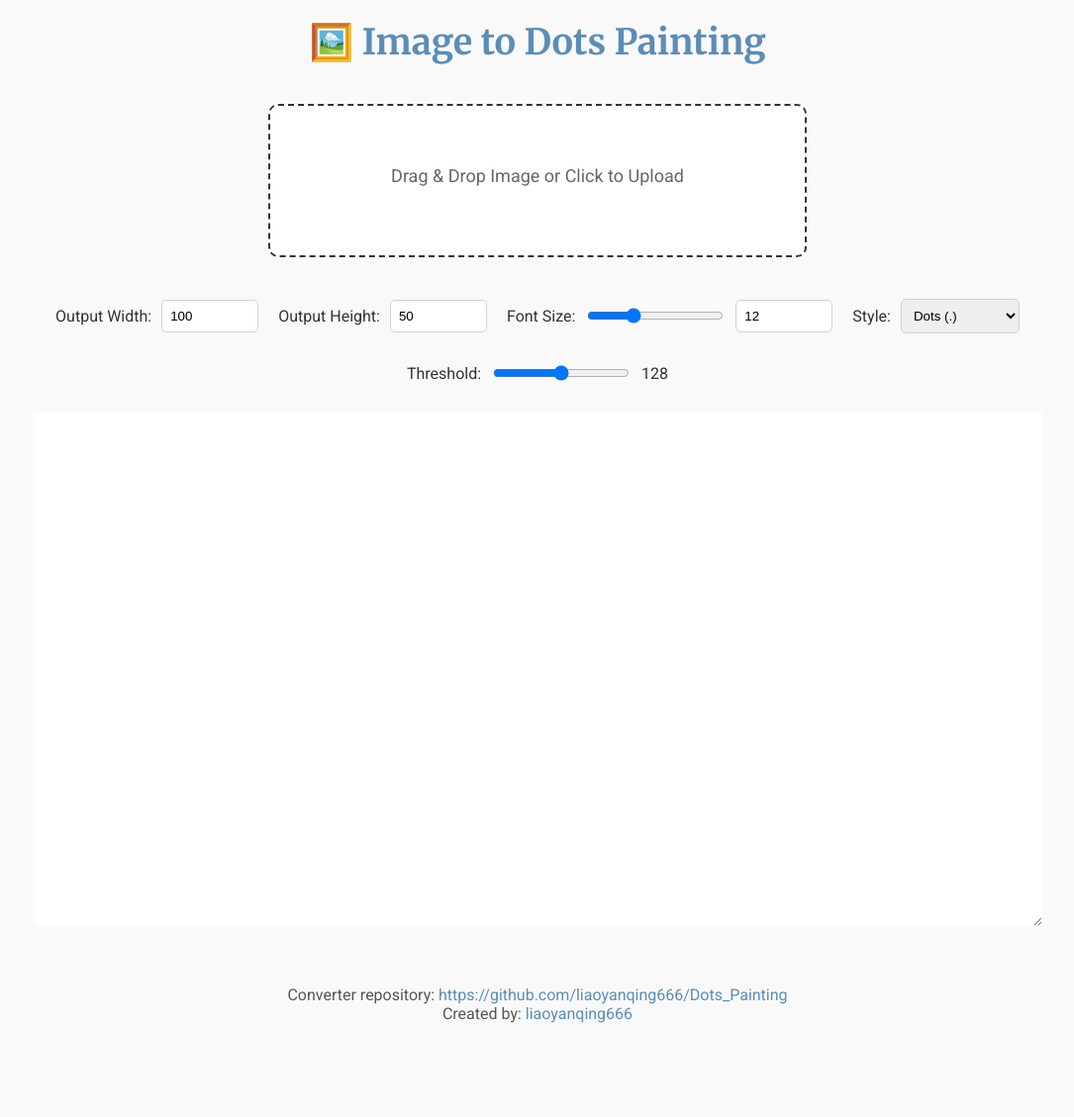
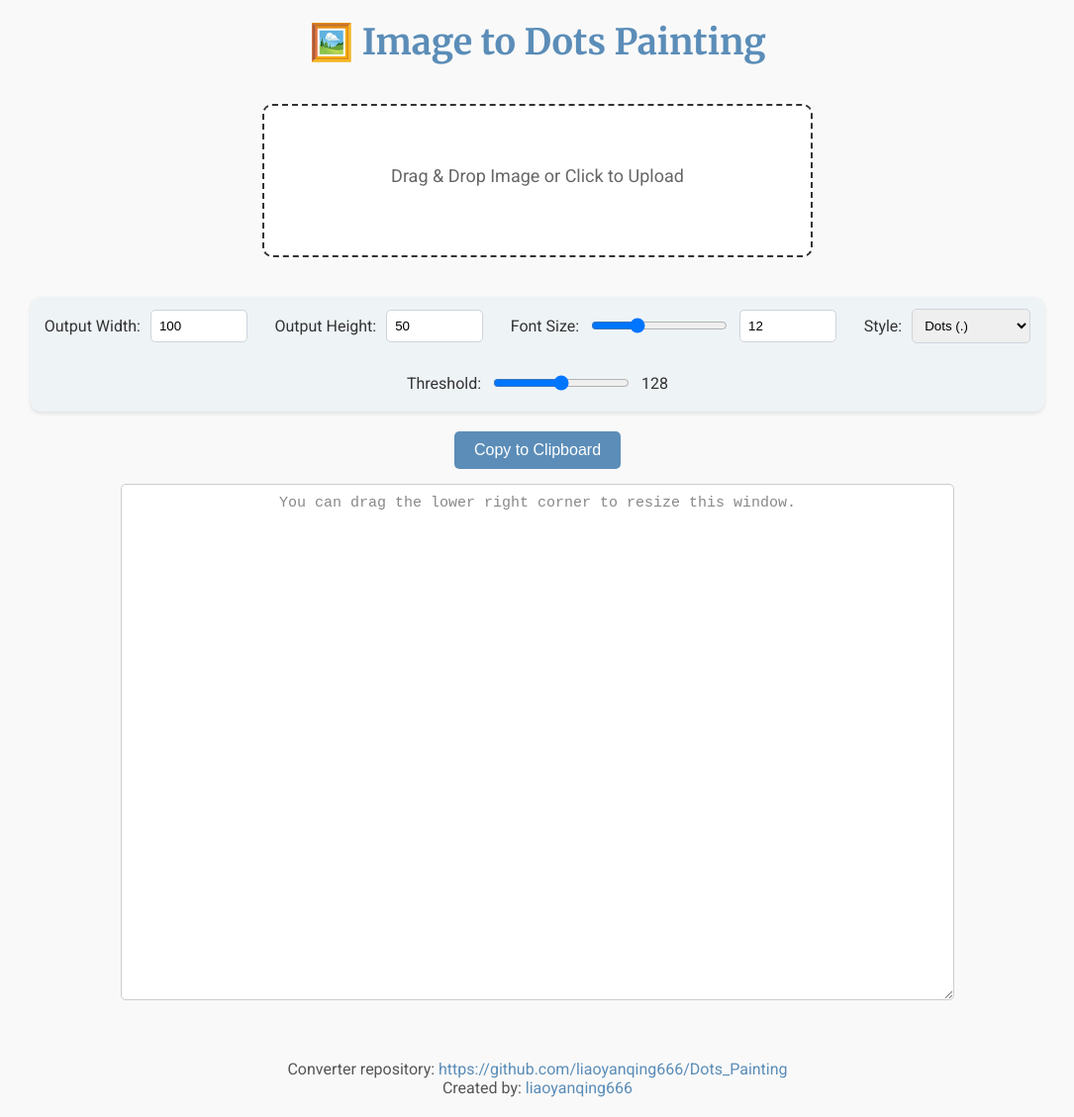
Before and after one commit to liaoyanqing666/Dots_Painting, a plain HTML site: page index.html in a window 1280 px wide. Shown: the whole page at 99% size, without its empty margins (97-1182 px from the left). Before the commit the page ends 1054 px from the top, so only its background shows below. Drawn offline with Linux system fonts and the light colour scheme; a script that the page names is missing.

Commit message:
Add a copy button and adjust the style

```diff
--- a/index.html
+++ b/index.html
@@ -48,7 +48,8 @@
                 <span id="thresholdValue">128</span>
             </div>
         </div>
-        <textarea id="outputText" readonly></textarea>
+        <button id="copyButton">Copy to Clipboard</button>
+        <textarea id="outputText" placeholder="You can drag the lower right corner to resize this window." readonly></textarea>
     </div>
 
     <div id="footer">
--- a/styles.css
+++ b/styles.css
@@ -19,8 +19,8 @@ body {
 }
 
 .main-container {
-    width: 90%;
-    max-width: 1000px;
+    width: 80%;
+    max-width: 2000px;
     margin: 20px 0;
     display: flex;
     flex-direction: column;
@@ -57,11 +57,19 @@ body {
 
 .controls {
     display: flex;
-    justify-content: center;
+    justify-content: space-around;
     gap: 20px;
     margin: 20px 0;
     flex-wrap: wrap;
     align-items: center;
+    background-color: #eef3f6;
+    padding: 10px 0;
+    padding-left: 10px;
+    padding-right: 10px;
+    border-radius: 10px;
+    box-shadow: 0 2px 4px rgba(0, 0, 0, 0.1);
+    flex-wrap: wrap;
+
 }
 
 .option-group {
@@ -85,17 +93,36 @@ body {
     width: 120px;
 }
 
+#copyButton{
+    background-color: #5b8db8;
+    color: #fff;
+    padding: 10px 20px;
+    border: none;
+    border-radius: 5px;
+    cursor: pointer;
+    font-size: 16px;
+    transition: background-color 0.3s ease;
+    margin-bottom: 15px;
+}
+
 textarea {
-    width: 100%;
+    width: 80%;
     height: 500px;
     font-size: 5px;
     font-family: 'Courier New', Courier, monospace;
     padding: 10px;
-    border: 1px #ccc;
+    border: 1px solid #ccc;
     border-radius: 5px;
-    resize: vertical;
+    resize: both;
     white-space: pre;
     overflow: auto;
+    text-align: center;
+}
+
+textarea::placeholder {
+    color: #888;
+    text-align: center;
+    font-size: 15px;
 }
 
 #footer {
@@ -117,6 +144,14 @@ textarea {
     text-decoration: underline;
 }
 
+#imagePreview {
+    height: 100%;
+    width: auto;
+    max-width: 150px;
+    object-fit: contain;
+    display: block;
+}
+
 @media (max-width: 768px) {
     #title {
         font-size: 28px;
```
